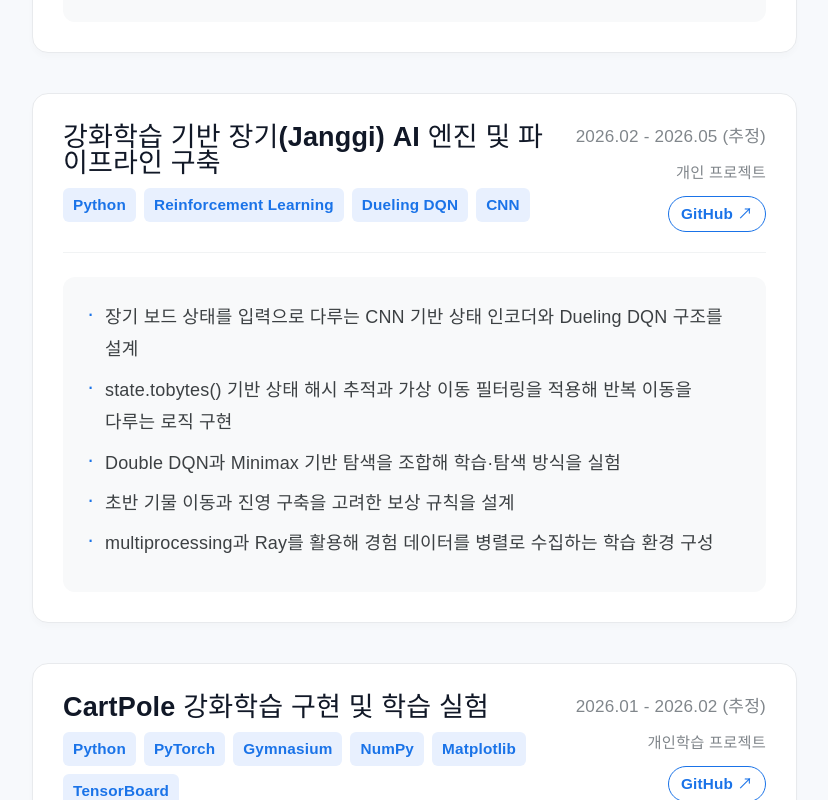
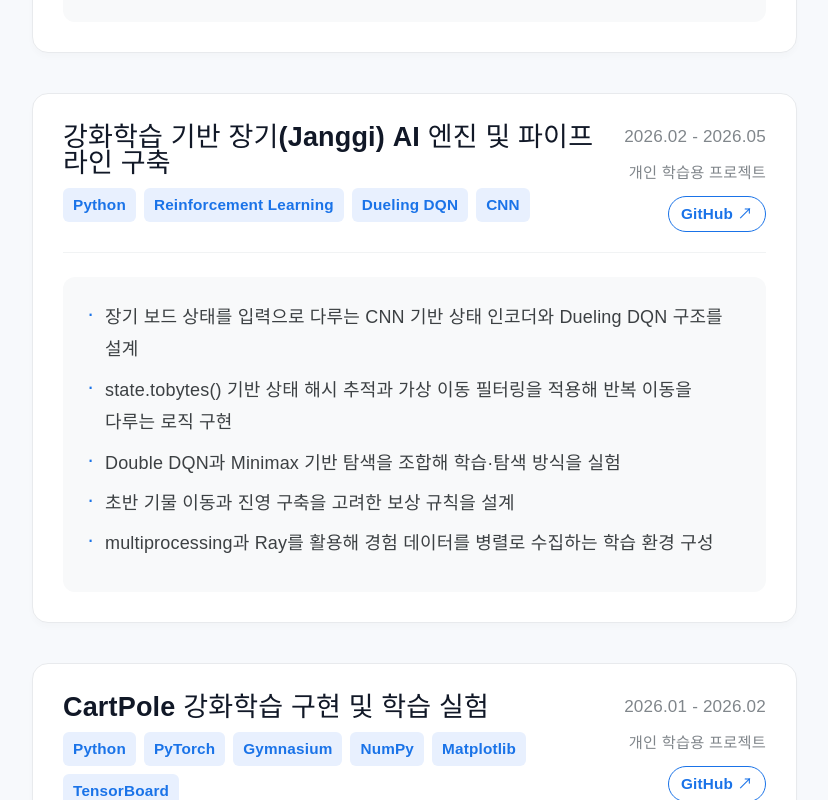
Before and after one commit to Esferansa/Esferansa.github.io, a React (Vite) app: page / in a window 1280 px wide. Shown: the part 4640-5440 px from the top of the page, without its empty margins (439-1267 px from the left). Built offline with nearby package versions, Linux system fonts and the light colour scheme.

Commit message:
clarify Janggi and CartPole learning project labels

```diff
--- a/src/components/Projects.tsx
+++ b/src/components/Projects.tsx
@@ -26,8 +26,8 @@ const projectData: PersonalProject[] = [
   },
   {
     title: "강화학습 기반 장기(Janggi) AI 엔진 및 파이프라인 구축",
-    period: "2026.02 - 2026.05 (추정)",
-    projectType: "개인 프로젝트",
+    period: "2026.02 - 2026.05",
+    projectType: "개인 학습용 프로젝트",
     techStack: ["Python", "Reinforcement Learning", "Dueling DQN", "CNN"],
     description: [
       "장기 보드 상태를 입력으로 다루는 CNN 기반 상태 인코더와 Dueling DQN 구조를 설계",
@@ -40,8 +40,8 @@ const projectData: PersonalProject[] = [
   },
   {
     title: "CartPole 강화학습 구현 및 학습 실험",
-    period: "2026.01 - 2026.02 (추정)",
-    projectType: "개인학습 프로젝트",
+    period: "2026.01 - 2026.02",
+    projectType: "개인 학습용 프로젝트",
     techStack: ["Python", "PyTorch", "Gymnasium", "NumPy", "Matplotlib", "TensorBoard"],
     description: [
       "CartPole 환경에서 DQN, Dueling DQN, NoisyNet, C51을 단계적으로 구현하며 강화학습을 공부한 프로젝트로, ChatGPT의 도움을 받아 코드를 작성하고 개선",
```
